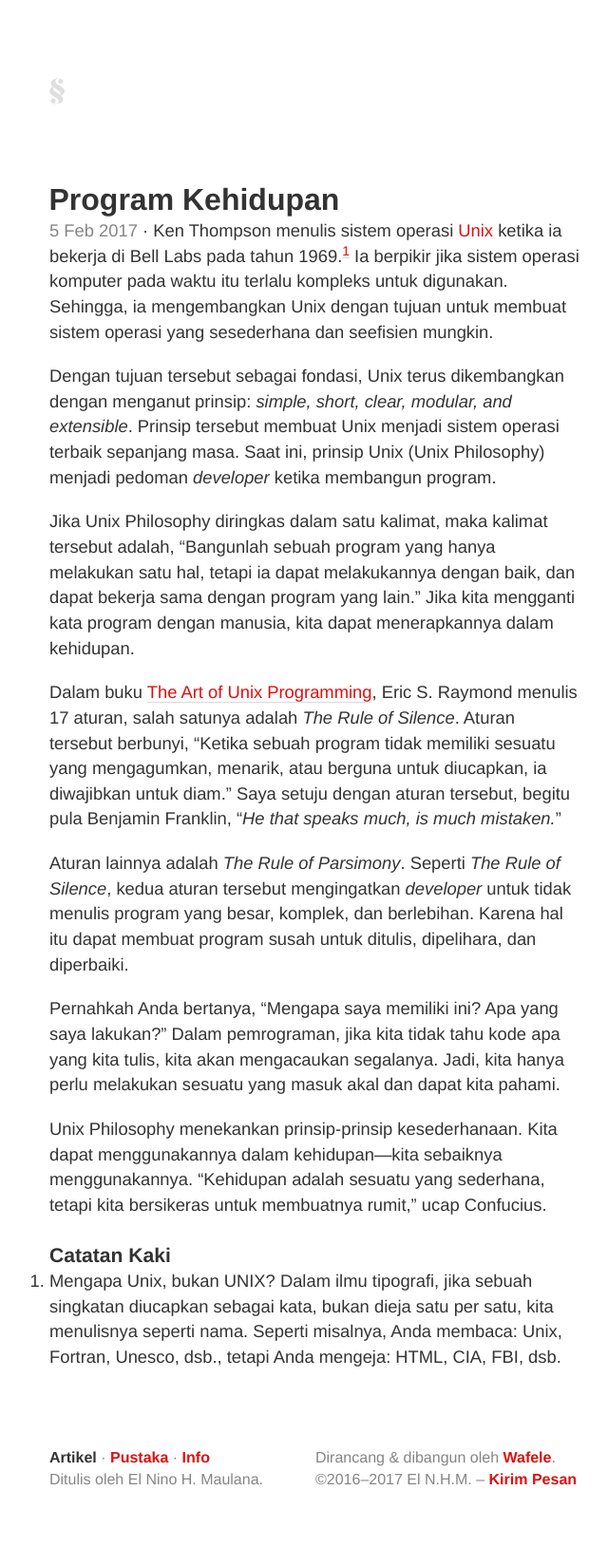
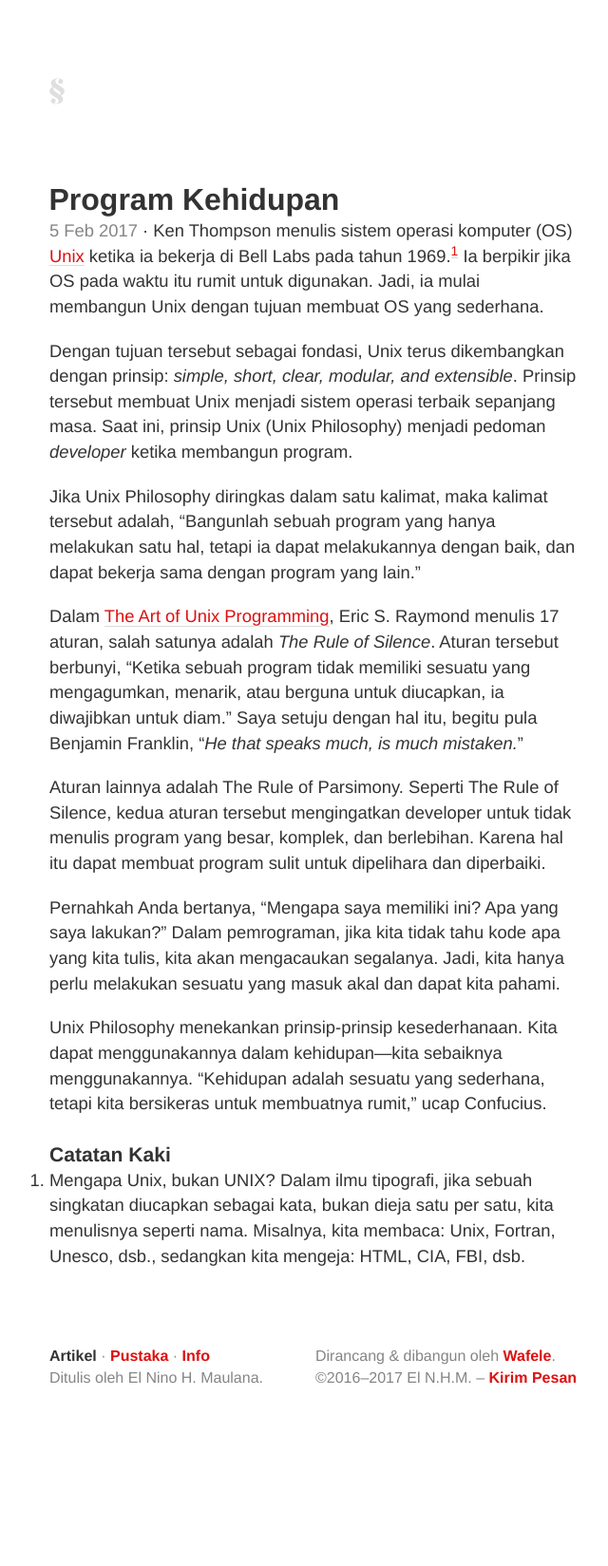
Before and after one commit to tertanda/elnino.github.io, a Jekyll site: the page built from artikel/_posts/2017-02-05-program-kehidupan.md, in a window 1280 px wide. Shown: the whole page at 95% size, without its empty margins (308-948 px from the left). Built offline with Jekyll 4.4.1, drawn with Linux system fonts in a browser that asks for light colours; after the commit the page ends 1543 px from its top, so only the background shows below that.

Commit message:
Program Kehidupan

```diff
--- a/artikel/_posts/2017-02-05-program-kehidupan.md
+++ b/artikel/_posts/2017-02-05-program-kehidupan.md
@@ -10,22 +10,22 @@ meta     : Unix Philosophy sebagai prinsip dan pedoman hidup.
 
 # Program Kehidupan
 
-<p><date class="site-post__info">5 Feb 2017</date> &middot; Ken Thompson menulis sistem operasi <a href="https://id.wikipedia.org/wiki/Unix" title="Unix" target="_blank">Unix</a> ketika ia bekerja di Bell Labs pada tahun 1969.<sup><a href="#footnotes" title="Catatan Nr.1">1</a></sup> Ia berpikir jika sistem operasi komputer pada waktu itu terlalu kompleks untuk digunakan. Sehingga, ia mengembangkan Unix dengan tujuan untuk membuat sistem operasi yang sesederhana dan seefisien mungkin.</p>
+<p><date class="site-post__info">5 Feb 2017</date> &middot; Ken Thompson menulis sistem operasi komputer (OS) <a href="https://id.wikipedia.org/wiki/Unix" title="Unix" target="_blank">Unix</a> ketika ia bekerja di Bell Labs pada tahun 1969.<sup><a href="#footnotes" title="Catatan Nr.1">1</a></sup> Ia berpikir jika OS pada waktu itu rumit untuk digunakan. Jadi, ia mulai membangun Unix dengan tujuan membuat OS yang sederhana.</p>
 
-Dengan tujuan tersebut sebagai fondasi, Unix terus dikembangkan dengan menganut prinsip: *simple, short, clear, modular, and extensible*. Prinsip tersebut membuat Unix menjadi sistem operasi terbaik sepanjang masa. Saat ini, prinsip Unix (Unix Philosophy) menjadi pedoman *developer* ketika membangun program.
+Dengan tujuan tersebut sebagai fondasi, Unix terus dikembangkan dengan prinsip: *simple, short, clear, modular, and extensible*. Prinsip tersebut membuat Unix menjadi sistem operasi terbaik sepanjang masa. Saat ini, prinsip Unix (Unix Philosophy) menjadi pedoman *developer* ketika membangun program.
 
-Jika Unix Philosophy diringkas dalam satu kalimat, maka kalimat tersebut adalah, "Bangunlah sebuah program yang hanya melakukan satu hal, tetapi ia dapat melakukannya dengan baik, dan dapat bekerja sama dengan program yang lain." Jika kita mengganti kata program dengan manusia, kita dapat menerapkannya dalam kehidupan.
+Jika Unix Philosophy diringkas dalam satu kalimat, maka kalimat tersebut adalah, “Bangunlah sebuah program yang hanya melakukan satu hal, tetapi ia dapat melakukannya dengan baik, dan dapat bekerja sama dengan program yang lain.”
 
-Dalam buku <a href="http://www.catb.org/~esr/writings/taoup/" title="The Art of Unix Programming" target="_blank">The Art of Unix Programming</a>, Eric S. Raymond menulis 17 aturan, salah satunya adalah *The Rule of Silence*. Aturan tersebut berbunyi, "Ketika sebuah program tidak memiliki sesuatu yang mengagumkan, menarik, atau berguna untuk diucapkan, ia diwajibkan untuk diam." Saya setuju dengan aturan tersebut, begitu pula Benjamin Franklin, "*He that speaks much, is much mistaken.*"
+Dalam <a href="http://www.catb.org/~esr/writings/taoup/" title="The Art of Unix Programming" target="_blank">The Art of Unix Programming</a>, Eric S. Raymond menulis 17 aturan, salah satunya adalah *The Rule of Silence*. Aturan tersebut berbunyi, "Ketika sebuah program tidak memiliki sesuatu yang mengagumkan, menarik, atau berguna untuk diucapkan, ia diwajibkan untuk diam." Saya setuju dengan hal itu, begitu pula Benjamin Franklin, "*He that speaks much, is much mistaken.*"
 
-Aturan lainnya adalah *The Rule of Parsimony*. Seperti *The Rule of Silence*, kedua aturan tersebut mengingatkan *developer* untuk tidak menulis program yang besar, komplek, dan berlebihan. Karena hal itu dapat membuat program susah untuk ditulis, dipelihara, dan diperbaiki.
+Aturan lainnya adalah The Rule of Parsimony. Seperti The Rule of Silence, kedua aturan tersebut mengingatkan developer untuk tidak menulis program yang besar, komplek, dan berlebihan. Karena hal itu dapat membuat program sulit untuk dipelihara dan diperbaiki.
 
-Pernahkah Anda bertanya, "Mengapa saya memiliki ini? Apa yang saya lakukan?" Dalam pemrograman, jika kita tidak tahu kode apa yang kita tulis, kita akan mengacaukan segalanya. Jadi, kita hanya perlu melakukan sesuatu yang masuk akal dan dapat kita pahami.
+Pernahkah Anda bertanya, “Mengapa saya memiliki ini? Apa yang saya lakukan?” Dalam pemrograman, jika kita tidak tahu kode apa yang kita tulis, kita akan mengacaukan segalanya. Jadi, kita hanya perlu melakukan sesuatu yang masuk akal dan dapat kita pahami.
 
 Unix Philosophy menekankan prinsip-prinsip kesederhanaan. Kita dapat menggunakannya dalam kehidupan—kita sebaiknya menggunakannya. "Kehidupan adalah sesuatu yang sederhana, tetapi kita bersikeras untuk membuatnya rumit," ucap Confucius.
 
 #### Catatan Kaki
 
 <ol id="footnotes">
-    <li>Mengapa Unix, bukan UNIX? Dalam ilmu tipografi, jika sebuah singkatan diucapkan sebagai kata, bukan dieja satu per satu, kita menulisnya seperti nama. Seperti misalnya, Anda membaca: Unix, Fortran, Unesco, dsb., tetapi Anda mengeja: HTML, CIA, FBI, dsb.</li>
+    <li>Mengapa Unix, bukan UNIX? Dalam ilmu tipografi, jika sebuah singkatan diucapkan sebagai kata, bukan dieja satu per satu, kita menulisnya seperti nama. Misalnya, kita membaca: Unix, Fortran, Unesco, dsb., sedangkan kita mengeja: HTML, CIA, FBI, dsb.</li>
 </ol>
```
